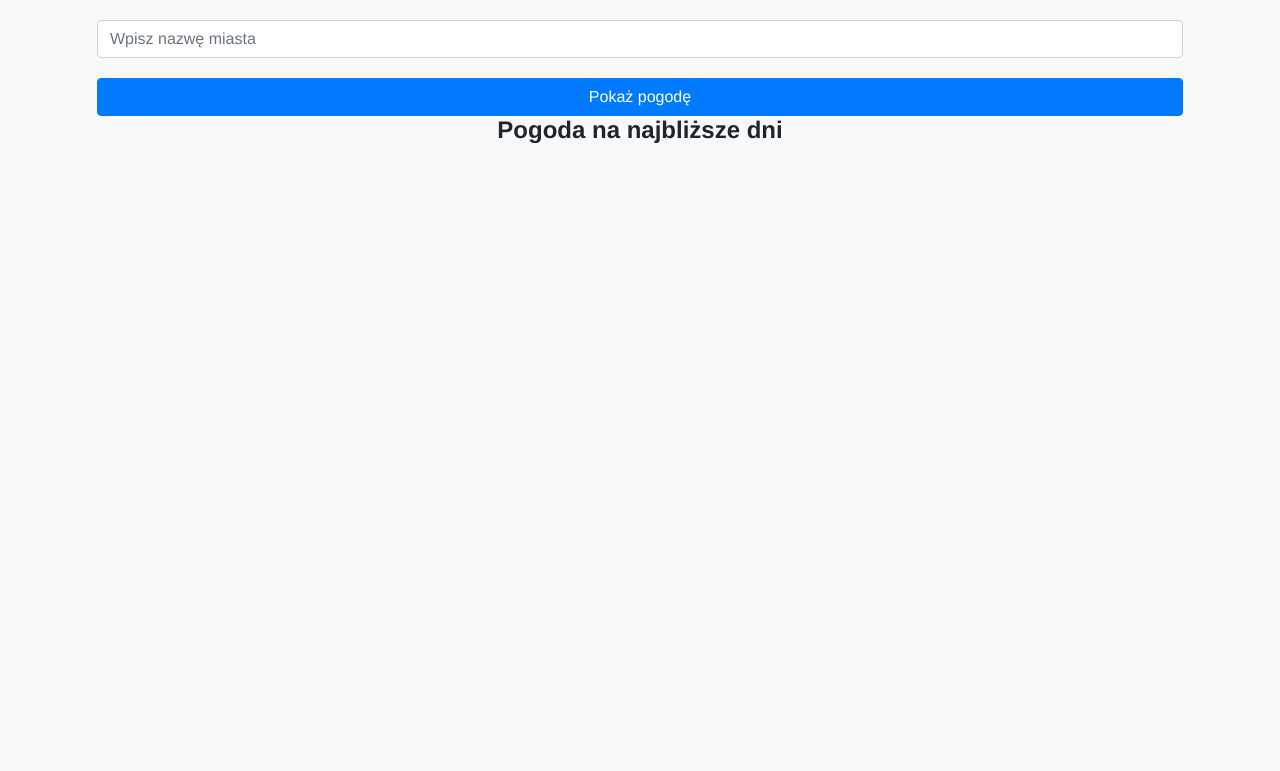
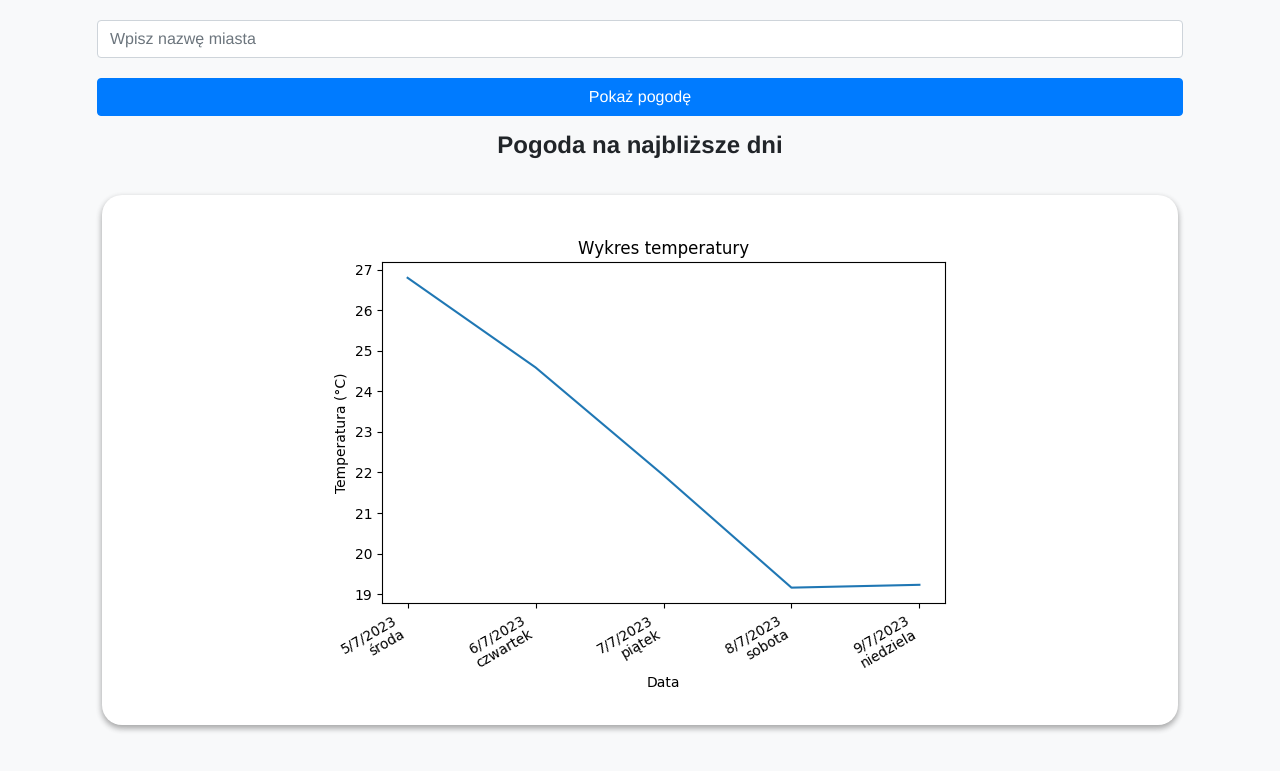
Before and after one commit to MZak2206/weather_app, a Django app: template myapp/templates/weather.html in a window 1280 px wide. Shown: the top 771 px of the page. Run offline with Django 4.2, Linux system fonts and the light colour scheme; the template is opened without the code that fills it, so the values that code supplies are empty; parts of the project's set-up code (start-up, migrations or seed data) failed here and were passed over; some libraries are stand-ins or nearby versions.

Commit message:
Added graph and fixed layout

```diff
--- a/myapp/templates/weather.html
+++ b/myapp/templates/weather.html
@@ -1,3 +1,4 @@
+{% load static %}
 <!DOCTYPE html>
 <html lang="pl">
 <head>
@@ -21,6 +22,11 @@
             margin-bottom: 20px;
         }
 
+        #graph{
+            text-align: center;
+            margin-top: 15px;
+        }
+
         h1 {
             text-align: center;
             font-size: 24px;
@@ -28,17 +34,22 @@
             margin-bottom: 20px;
         }
 
+        #heading{
+            margin-top: 15px;
+        }
+
         .box-container {
             display: grid;
             grid-template-columns: repeat(5, 1fr);
-            gap: 20px;
+            gap: 10px;
         }
 
         .box {
             background-color: #ffffff;
             padding: 20px;
-            border-radius: 5px;
-            box-shadow: 0 2px 4px rgba(0, 0, 0, 0.1);
+            border-radius: 20px;
+            box-shadow: 0 3px 6px rgba(0,0,0,0.16), 0 3px 6px rgba(0,0,0,0.23);
+            margin: 5px;
         }
 
         .box h2 {
@@ -67,7 +78,7 @@
             <button type="submit" class="btn btn-primary btn-block">Pokaż pogodę</button>
         </form>
 
-        <h1>Pogoda na najbliższe dni</h1>
+        <h1 id="heading">Pogoda na najbliższe dni</h1>
 
         <div class="box-container">
             {% for weather_info in data %}
@@ -81,6 +92,10 @@
                 {% endif %}
             </div>
             {% endfor %}
+
+        </div>
+        <div class="box" id="graph">
+            <img src="{% static 'wykres.png' %}" alt="Wykres temperatury">
         </div>
     </div>
 </body>
```
Also changed, not shown: myapp/views.py (+40 -9 lines), weather_app/settings.py (+5 -2 lines), static/wykres.png (added), wykres.png (added).
